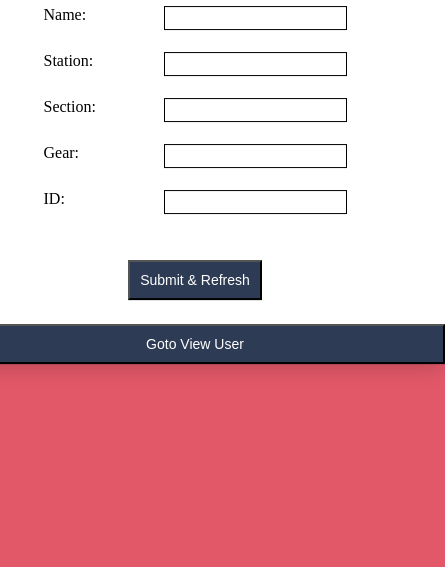
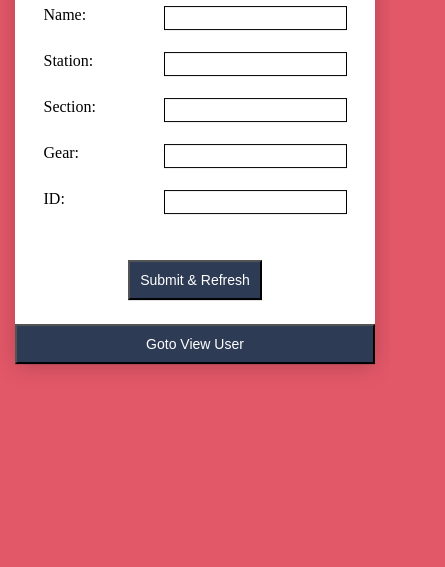
Before and after one commit to syeda963/WebtoSheet, a plain HTML site: page index.html in a window 390 px wide. Shown: the part 277-844 px from the top of the page, 445 px wide, since content can reach past the window. Drawn offline with Linux system fonts and the light colour scheme.

Commit message:
Update style.css

```diff
--- a/style.css
+++ b/style.css
@@ -27,11 +27,16 @@ tr td {
     box-shadow: 0 2px 25px rgba(0,0,0,.2);
     display: flex;
     flex-direction: column;
-    width: 500px;
     position: absolute;
     left: 50%;
     top: 50%;
     transform: translate(-50%,-50%);
+    min-width: 500px;
+}
+@media screen and (max-width: 600px) {
+    .main_container {
+        min-width: 360px;
+    }
 }
 .input_container {
     max-width: 100%;
```
